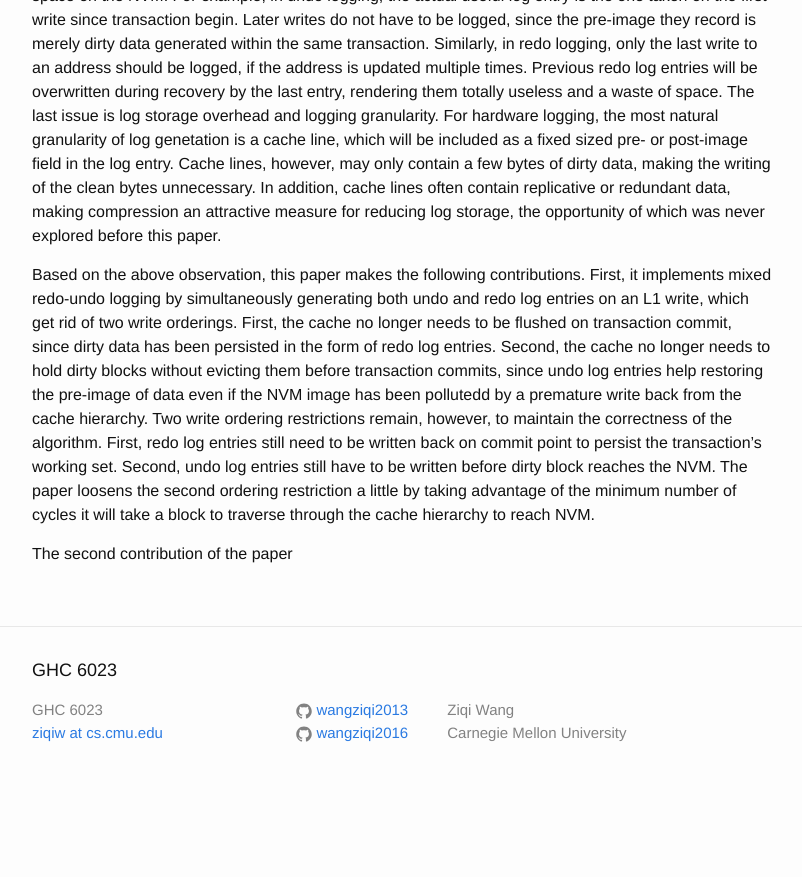
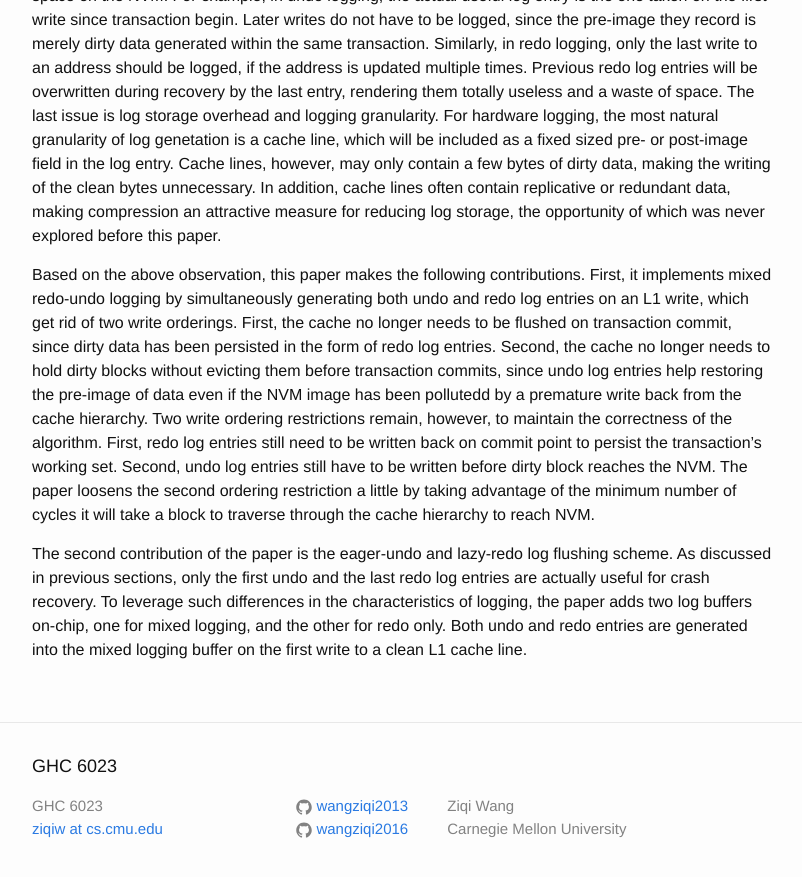
Before and after one commit to wangziqi2013/wangziqi2013.github.io, a Jekyll site: the page built from _posts/2020-06-10-morlog.markdown, in a window 1280 px wide and 900 px high, scrolled down 838 px. Shown: the top 877 px of the window, without its empty margins (238-1040 px from the left). Built offline with Jekyll 4.4.1, drawn with Linux system fonts in a browser that asks for light colours; before the commit the page ends 1642 px from its top, so only the background shows below that.

Commit message:
Adding buffers

```diff
--- a/_posts/2020-06-10-morlog.markdown
+++ b/_posts/2020-06-10-morlog.markdown
@@ -45,4 +45,8 @@ transaction's working set. Second, undo log entries still have to be written bef
 The paper loosens the second ordering restriction a little by taking advantage of the minimum number of cycles it will
 take a block to traverse through the cache hierarchy to reach NVM.
 
-The second contribution of the paper
+The second contribution of the paper is the eager-undo and lazy-redo log flushing scheme. As discussed in previous
+sections, only the first undo and the last redo log entries are actually useful for crash recovery. To leverage such
+differences in the characteristics of logging, the paper adds two log buffers on-chip, one for mixed logging, and
+the other for redo only. Both undo and redo entries are generated into the mixed logging buffer on the first write to
+a clean L1 cache line.
```
